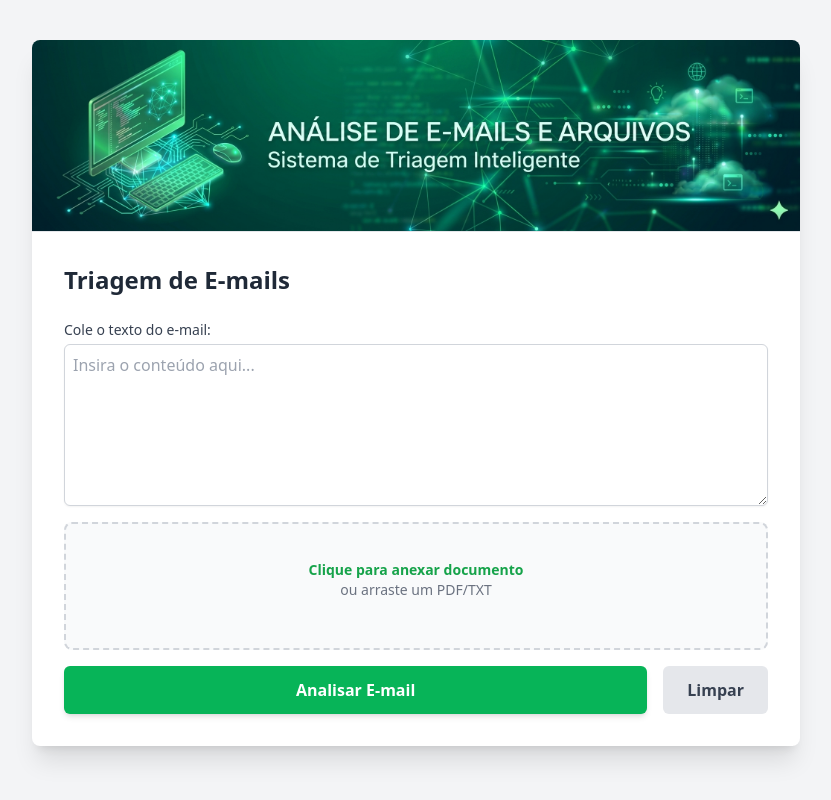
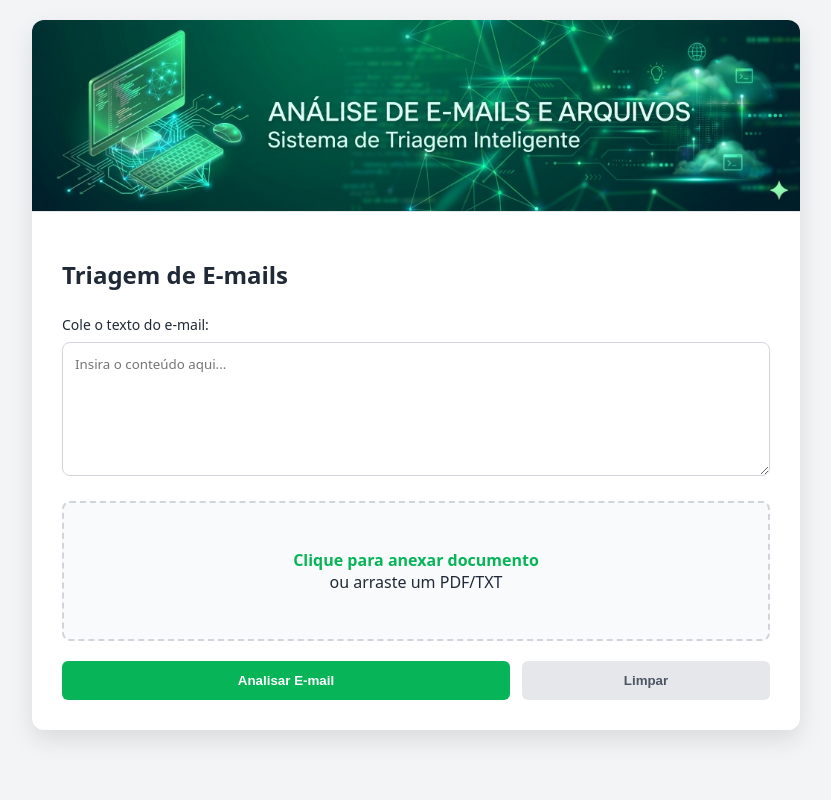
Before and after one commit to JeanClaude-Dev/EMAIL_CHECK, a Flask app: page / in a window 1280 px wide. Shown: the whole page, without its empty margins (224-1055 px from the left). Run offline with Flask 3, Linux system fonts and the light colour scheme; some libraries are stand-ins or nearby versions.

Commit message:
Add files via upload

```diff
--- a/templates/index.html
+++ b/templates/index.html
@@ -4,56 +4,183 @@
     <meta charset="UTF-8">
     <meta name="viewport" content="width=device-width, initial-scale=1.0">
     <title>Classificador de E-mails IA</title>
-    <script src="https://cdn.tailwindcss.com"></script>
+    <style>
+        :root {
+            --primary-green: #07b458;
+            --hover-green: #069d4d;
+            --bg-gray: #f3f4f6;
+            --text-dark: #1f2937;
+        }
+
+        body {
+            font-family: system-ui, -apple-system, sans-serif;
+            background-color: var(--bg-gray);
+            margin: 0;
+            padding: 20px;
+            display: flex;
+            justify-content: center;
+            color: var(--text-dark);
+        }
+
+        .container {
+            width: 100%;
+            max-width: 768px;
+            background: white;
+            border-radius: 12px;
+            box-shadow: 0 10px 25px rgba(0,0,0,0.1);
+            overflow: hidden;
+        }
+
+        .banner {
+            width: 100%;
+            display: block;
+            border-bottom: 1px solid #e5e7eb;
+        }
+
+        .content {
+            padding: 30px;
+        }
+
+        h1 {
+            font-size: 1.5rem;
+            margin-bottom: 24px;
+        }
+
+        label {
+            display: block;
+            font-size: 0.875rem;
+            font-weight: 500;
+            margin-bottom: 8px;
+        }
+
+        textarea {
+            width: 100%;
+            padding: 12px;
+            border: 1px solid #d1d5db;
+            border-radius: 8px;
+            box-sizing: border-box;
+            font-family: inherit;
+            resize: vertical;
+            outline: none;
+        }
+
+        textarea:focus {
+            border-color: var(--primary-green);
+            box-shadow: 0 0 0 2px rgba(7, 180, 88, 0.2);
+        }
+
+        /* Área de Upload */
+        .upload-area {
+            margin: 20px 0;
+            border: 2px dashed #d1d5db;
+            border-radius: 8px;
+            background: #f9fafb;
+            text-align: center;
+            padding: 30px;
+            cursor: pointer;
+            transition: background 0.3s;
+        }
+
+        .upload-area:hover {
+            background: #f3f4f6;
+        }
+
+        .upload-area span {
+            color: var(--primary-green);
+            font-weight: 600;
+        }
+
+        /* Botões */
+        .btn-group {
+            display: flex;
+            gap: 12px;
+            margin-top: 20px;
+        }
+
+        .btn {
+            padding: 12px 24px;
+            border-radius: 6px;
+            font-weight: bold;
+            cursor: pointer;
+            border: none;
+            transition: 0.2s;
+        }
+
+        .btn-primary {
+            flex: 2;
+            background: var(--primary-green);
+            color: white;
+        }
+
+        .btn-primary:hover { background: var(--hover-green); }
+        .btn-primary:disabled { background: #9ca3af; cursor: not-allowed; }
+
+        .btn-secondary {
+            flex: 1;
+            background: #e5e7eb;
+            color: #4b5563;
+        }
+
+        .btn-secondary:hover { background: #d1d5db; }
+
+        /* Resultados */
+        .resultado-container {
+            margin-top: 30px;
+            padding-top: 20px;
+            border-top: 1px solid #e5e7eb;
+        }
+
+        .hidden { display: none; }
+
+        .card-status {
+            padding: 20px;
+            border-radius: 8px;
+            border: 1px solid #e5e7eb;
+        }
+
+        .status-produtivo { background: #ecfdf5; border-color: #6ee7b7; }
+        .status-improdutivo { background: #fef2f2; border-color: #fca5a5; }
+
+        .sugestao-box {
+            margin-top: 15px;
+            background: rgba(255,255,255,0.5);
+            padding: 10px;
+            border-radius: 4px;
+            font-style: italic;
+            font-size: 0.9rem;
+        }
+    </style>
 </head>
-<body class="bg-gray-100 min-h-screen p-4 md:p-10">
+<body>
 
-    <div class="max-w-3xl mx-auto bg-white shadow-xl rounded-lg overflow-hidden">
+    <div class="container">
+        <img src="../banner.png" class="banner">
 
-        <div class="w-full">
-            <img src="../banner.png" alt="Banner Análise de E-mails" class="w-full h-auto object-cover border-b border-gray-200">
-        </div>
+        <div class="content">
+            <h1>Triagem de E-mails</h1>
 
-        <div class="p-6 md:p-8">
-            <h1 class="text-2xl font-bold text-gray-800 mb-6">Triagem de E-mails</h1>
+            <label>Cole o texto do e-mail:</label>
+            <textarea id="texto-email" rows="6" placeholder="Insira o conteúdo aqui..."></textarea>
 
-            <div class="space-y-4">
-                <div>
-                    <label class="block text-sm font-medium text-gray-700">Cole o texto do e-mail:</label>
-                    <textarea id="texto-email" rows="6" class="mt-1 block w-full border-gray-300 rounded-md shadow-sm border p-2 focus:ring-green-500 focus:border-green-500 outline-none" placeholder="Insira o conteúdo aqui..."></textarea>
-                </div>
+            <div class="upload-area" onclick="document.getElementById('file-input').click()">
+                <p><span>Clique para anexar documento</span><br>ou arraste um PDF/TXT</p>
+                <input type="file" id="file-input" style="display:none" accept=".pdf,.txt">
+            </div>
+            <p id="file-info" style="color: var(--primary-green); font-weight: bold; display: none; font-size: 0.8rem;"></p>
 
-                <div class="flex items-center justify-center w-full">
-                    <label class="flex flex-col items-center justify-center w-full h-32 border-2 border-gray-300 border-dashed rounded-lg cursor-pointer bg-gray-50 hover:bg-gray-100 transition-colors">
-                        <div class="flex flex-col items-center justify-center pt-5 pb-6">
-                            <p class="mb-2 text-sm text-gray-500 text-center px-4">
-                                <span class="font-semibold text-green-600">Clique para anexar documento</span><br>ou arraste um PDF/TXT
-                            </p>
-                        </div>
-                        <input type="file" id="file-input" class="hidden" accept=".pdf,.txt" />
-                    </label>
-                </div>
-                <p id="file-info" class="text-sm text-green-600 font-semibold hidden"></p>
-
-                <div class="flex gap-4">
-                    <button onclick="processarConteudo()" id="btn-enviar" class="flex-1 bg-[#07b458] text-white font-bold py-3 rounded-md hover:bg-green-700 transition-all shadow-md">
-                        Analisar E-mail
-                    </button>
-                    <button onclick="limparAnalise()" id="btn-limpar" class="px-6 bg-gray-200 text-gray-700 font-bold py-3 rounded-md hover:bg-gray-300 transition-all">
-                        Limpar
-                    </button>
-                </div>
+            <div class="btn-group">
+                <button onclick="processarConteudo()" id="btn-enviar" class="btn btn-primary">Analisar E-mail</button>
+                <button onclick="limparAnalise()" id="btn-limpar" class="btn btn-secondary">Limpar</button>
             </div>
 
-            <div id="resultado-container" class="mt-8 hidden border-t pt-6">
-                <h2 class="text-xl font-semibold mb-4 text-gray-800 border-l-4 border-[#07b458] pl-3">Resultado da Análise</h2>
-                <div id="card-status" class="p-5 rounded-lg border shadow-sm">
-                    <p class="text-lg"><strong>Categoria:</strong> <span id="res-categoria"></span></p>
-                    <p class="mt-3 text-gray-700 text-sm md:text-base leading-relaxed"><strong>Justificativa:</strong> <span id="res-justificativa"></span></p>
-
-                    <div class="mt-5 p-4 bg-gray-50 border border-gray-200 rounded-md">
-                        <p class="text-xs font-bold text-gray-500 uppercase tracking-wider mb-2">Sugestão de Resposta:</p>
-                        <p id="res-sugerida" class="text-gray-800 italic leading-relaxed"></p>
+            <div id="resultado-container" class="resultado-container hidden">
+                <h2 style="border-left: 4px solid var(--primary-green); padding-left: 10px; font-size: 1.2rem;">Resultado</h2>
+                <div id="card-status" class="card-status">
+                    <p><strong>Categoria:</strong> <span id="res-categoria"></span></p>
+                    <p><strong>Justificativa:</strong> <span id="res-justificativa"></span></p>
+                    <div class="sugestao-box">
+                        <strong>Sugestão de Resposta:</strong><br>
+                        <span id="res-sugerida"></span>
                     </div>
                 </div>
             </div>
@@ -61,15 +188,14 @@
     </div>
 
     <script>
-        // ... (Mantive suas funções originais de processarConteudo, exibirResultado e limparAnalise)
+        // Lógica mantida do seu código original
         async function processarConteudo() {
             const btn = document.getElementById('btn-enviar');
             const textoArea = document.getElementById('texto-email');
             const fileInput = document.getElementById('file-input');
-            const textoManual = textoArea.value;
             const arquivo = fileInput.files[0];
 
-            if (!textoManual && !arquivo) {
+            if (!textoArea.value && !arquivo) {
                 alert("Por favor, digite um texto ou selecione um arquivo.");
                 return;
             }
@@ -78,56 +204,11 @@
             btn.innerText = "Processando com IA...";
 
             const formData = new FormData();
-            if (arquivo) {
-                formData.append('arquivo', arquivo);
-            } else {
-                formData.append('texto', textoManual);
-            }
+            if (arquivo) formData.append('arquivo', arquivo);
+            else formData.append('texto', textoArea.value);
 
             try {
                 const response = await fetch('/processar', { method: 'POST', body: formData });
                 const data = await response.json();
-                if (response.ok) { exibirResultado(data); }
-                else { alert("Erro: " + (data.error || "Erro desconhecido")); }
-            } catch (error) {
-                console.error(error);
-                alert("Erro ao conectar com o servidor.");
-            } finally {
-                btn.disabled = false;
-                btn.innerText = "Analisar E-mail";
-            }
-        }
-
-        function exibirResultado(data) {
-            document.getElementById('resultado-container').classList.remove('hidden');
-            document.getElementById('res-categoria').innerText = data.categoria;
-            document.getElementById('res-justificativa').innerText = data.justificativa;
-            document.getElementById('res-sugerida').innerText = data.resposta_sugerida;
-
-            const card = document.getElementById('card-status');
-            if (data.categoria === 'Produtivo') {
-                card.className = "p-5 rounded-lg border border-green-300 bg-green-50";
-            } else {
-                card.className = "p-5 rounded-lg border border-red-300 bg-red-50";
-            }
-        }
-
-        function limparAnalise() {
-            document.getElementById('texto-email').value = "";
-            document.getElementById('file-input').value = "";
-            document.getElementById('file-info').classList.add('hidden');
-            document.getElementById('resultado-container').classList.add('hidden');
-            document.getElementById('btn-enviar').disabled = false;
-            document.getElementById('btn-enviar').innerText = "Analisar E-mail";
-        }
-
-        document.getElementById('file-input').addEventListener('change', function() {
-            const info = document.getElementById('file-info');
-            if (this.files[0]) {
-                info.innerText = "Arquivo selecionado: " + this.files[0].name;
-                info.classList.remove('hidden');
-            }
-        });
-    </script>
-</body>
-</html>
+                if (response.ok) exibirResultado(data);
+                else alert("Erro: "
```
